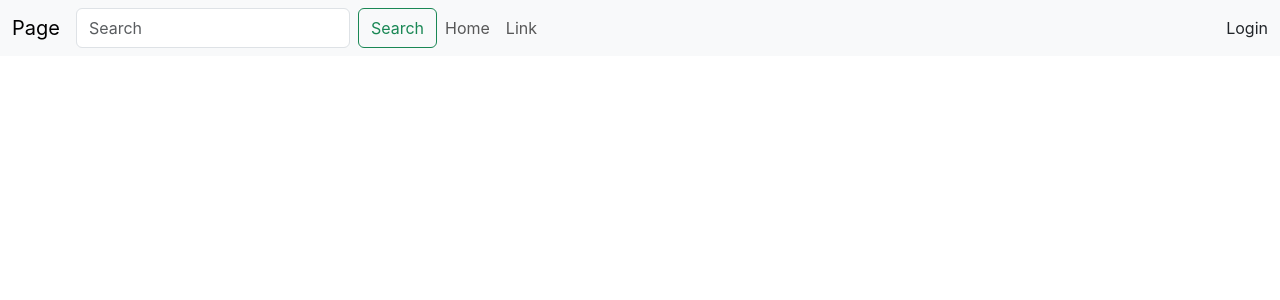
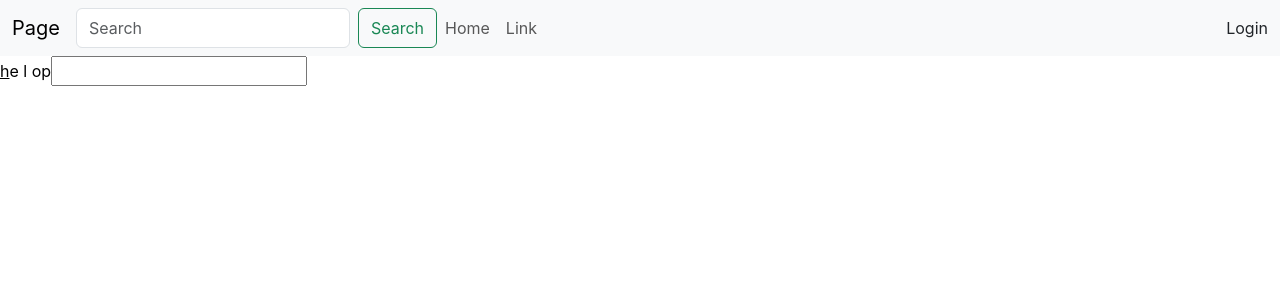
Before and after one commit to utkarshukla7/Multiplayer-typing-game, a React (Create React App) app in the folder client/: page /single in a window 1280 px wide. Shown: the top 300 px of the page. Built offline with nearby package versions, Linux system fonts and the light colour scheme; no server answers.

Commit message:
basic_typingTest

```diff
--- /dev/null
+++ b/client/src/Typing/TypingTest.js
@@ -0,0 +1,65 @@
+import { useState, useEffect } from "react";
+
+export const TypingTest = () => {
+  const [ind, setInd] = useState(0);
+  const [flag, setFlag] = useState(true);
+  const [arr, setArr] = useState([]);
+  const [inputArray, setInputArray] = useState([]);
+  const [textArray, setTextArray] = useState([
+    "h",
+    "e",
+    " ",
+    "l",
+    " ",
+    "o",
+    "p",
+  ]);
+  const [help, setHelp] = useState(0);
+
+  useEffect(() => {
+    console.log(inputArray);
+    const temp = [];
+    let c = 0;
+    const giveColor = (index) => {
+      console.log(index, inputArray[index], textArray[index], flag);
+      if (inputArray.length === 0) return "black";
+      if (textArray[index] === inputArray[index]) {
+        c += 1;
+        if (index === c - 1) {
+          setInd(index);
+          return "green";
+        }
+      }
+      if (index < inputArray.length) {
+        return "red";
+      }
+      return "black";
+    };
+
+    for (let i = 0; i < textArray.length; i++) {
+      temp.push({ color: giveColor(i), char: textArray[i], ind: i });
+    }
+    setArr(temp);
+  }, [inputArray]);
+
+  const handleInputChange = (e) => {
+    setInputArray(e.target.value.split(""));
+  };
+
+  return (
+    <div>
+      {arr.map((item) => (
+        <span
+          style={{
+            color: item.color,
+            textDecoration:
+              item.ind === inputArray.length ? "underline" : "none",
+          }}
+        >
+          {item.char}
+        </span>
+      ))}
+      <input value={inputArray.join("")} onChange={handleInputChange}></input>
+    </div>
+  );
+};
--- a/client/src/pages/Single.js
+++ b/client/src/pages/Single.js
@@ -1,5 +1,10 @@
 import Layout from "../layout/layout";
+import {TypingTest} from "../Typing/TypingTest.js"
 
 export const Single = () => {
-  return <Layout></Layout>;
+  return (
+  <Layout>
+    <TypingTest/>
+  </Layout>
+  );
 };
```
